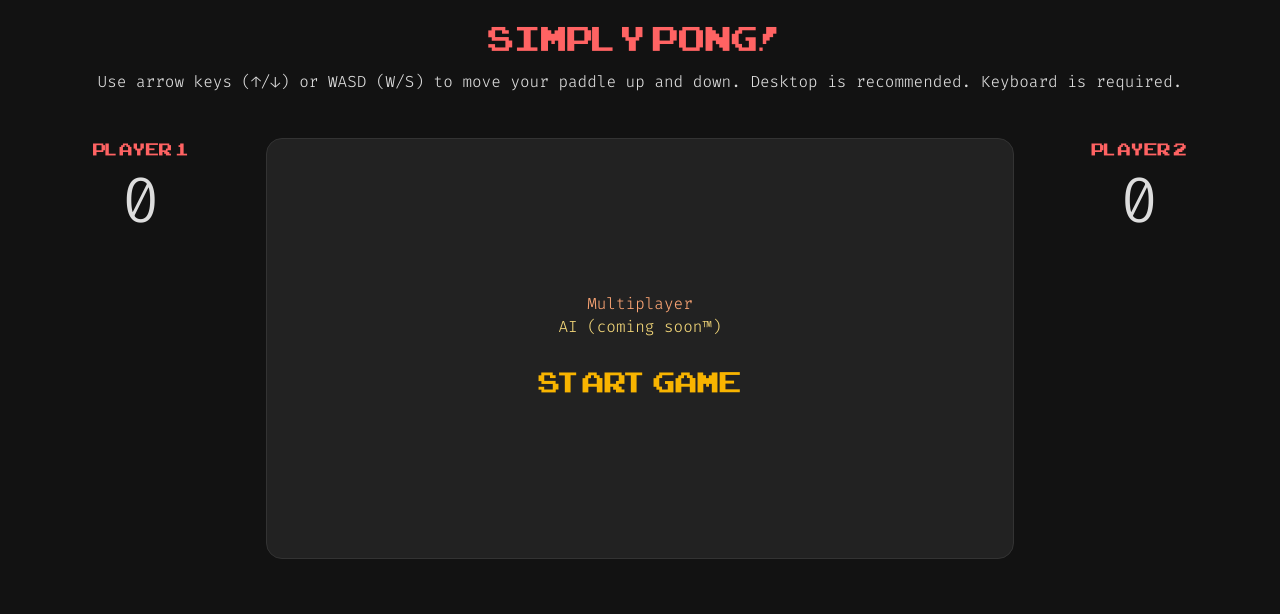
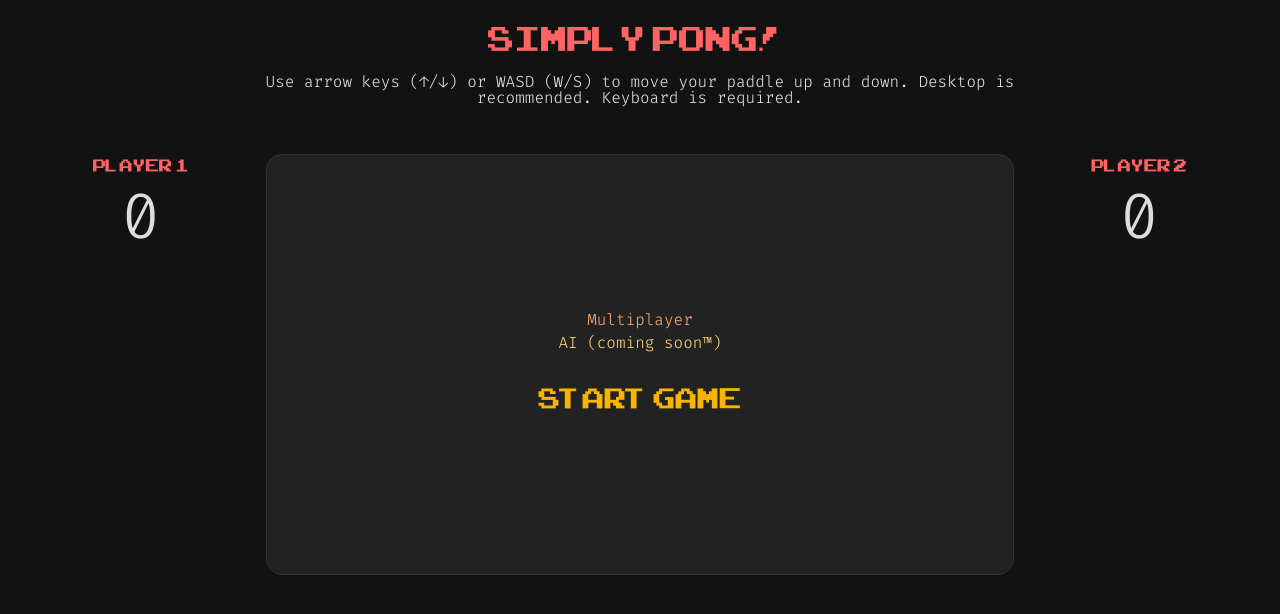
Before and after one commit to gustavwilliam/simply-pong, a plain HTML site: page index.html in a window 1280 px wide. Drawn offline with Linux system fonts and the light colour scheme.

Commit message:
Fix title styling

```diff
--- a/main.css
+++ b/main.css
@@ -35,7 +35,13 @@ h3 {
 }
 
 p { font-family: "Fira Code", monospace; text-align: center }
-.header { margin-bottom: 3em; }
+
+.header {
+    margin-bottom: 3em;
+    max-width: 60%;  /* Should match game plan width (1fr *2fr* 1fr) */
+    margin-right: auto;
+    margin-left: auto;
+}
 
 .game-plan {
     border-radius: 1em;
```
